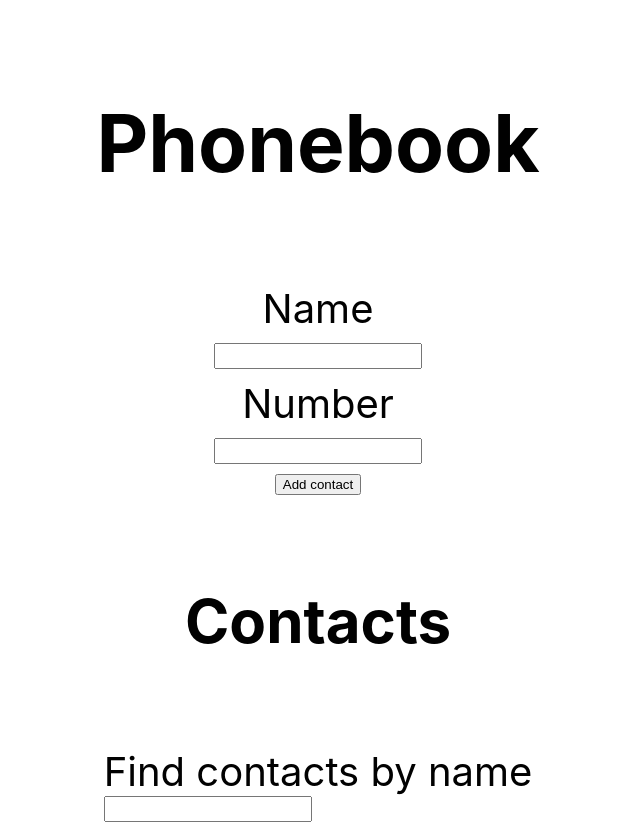
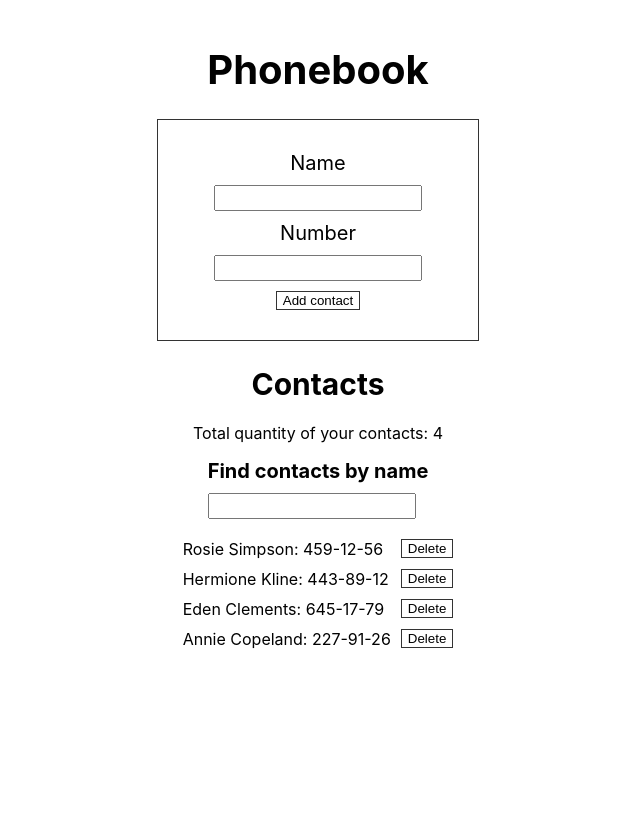
Before and after one commit to MikeBeekeeper/phonebook, a React (Create React App) app: page / in a window 1280 px wide. Shown: the top 824 px of the page, without its empty margins (322-962 px from the left). Built offline with nearby package versions, Linux system fonts and the light colour scheme.

Commit message:
first attempt

```diff
--- a/package.json
+++ b/package.json
@@ -7,6 +7,7 @@
     "@testing-library/jest-dom": "^5.16.3",
     "@testing-library/react": "^12.1.4",
     "@testing-library/user-event": "^13.5.0",
+    "nanoid": "^4.0.1",
     "react": "^18.1.0",
     "react-dom": "^18.1.0",
     "react-scripts": "5.0.1",
--- a/src/components/App.jsx
+++ b/src/components/App.jsx
@@ -1,28 +1,77 @@
 import React, { Component } from "react";
+import { nanoid } from 'nanoid';
+
 import css from './App.module.css';
 import ContactForm from './contactForm/contactForm.js';
 import Filter from './filter/filter.js';
 import ContactList from './contactList/contactList.js';
 export class App extends Component {
   state = {
-  contacts: [
-    {id: 'id-1', name: 'Rosie Simpson', number: '459-12-56'},
-    {id: 'id-2', name: 'Hermione Kline', number: '443-89-12'},
-    {id: 'id-3', name: 'Eden Clements', number: '645-17-79'},
-    {id: 'id-4', name: 'Annie Copeland', number: '227-91-26'},
-  ],
-  filter: '',
-}
+    contacts: [
+      { id: 'id-1', name: 'Rosie Simpson', number: '459-12-56' },
+      { id: 'id-2', name: 'Hermione Kline', number: '443-89-12' },
+      { id: 'id-3', name: 'Eden Clements', number: '645-17-79' },
+      { id: 'id-4', name: 'Annie Copeland', number: '227-91-26' },
+    ],
+    filter: '',
+  };
+
+  getRepeatingName = (name) => {
+   return this.state.contacts.find(contact => contact.name === name)
+  }
+
+  addContact = ({ name, number }) => {
+    const contact = {
+      id: nanoid(),
+      name,
+      number,
+    };
+
+    const repeatingName = this.getRepeatingName(name);
+    if (repeatingName) {
+      return alert(`${name} is already in contacts`)
+    }
+    this.setState(({ contacts }) => ({
+      contacts: [contact, ...contacts]
+    }))
+  };
+
+  changeFilter = e => {
+    this.setState({ filter: e.currentTarget.value })
+  };
+
+  getVisibleContacts = () => {
+    const { filter, contacts } = this.state;
+    const normalazedContact = filter.toLowerCase();
+    return contacts.filter(contact => contact.name.toLowerCase().includes(normalazedContact));
+  };
+
+  deleteContact = (contactId) => {
+    this.setState(prevState => ({
+      contacts: prevState.contacts.filter(contact => contact.id !== contactId)
+    }));
+  };
 
   render() {
+
+    const totalQuantity = this.state.contacts.length;
+    const visibleContacts = this.getVisibleContacts();
     return (
      <div className={css.app}>
   <h1>Phonebook</h1>
-  <ContactForm  />
+        <ContactForm onSubmit={this.addContact} />
 
-  <h2>Contacts</h2>
-  <Filter  />
-        <ContactList contacts={this.state.contacts } />
+        {totalQuantity !== 0 ?
+          <div className={css.contactsWrapper}>
+            <h2>Contacts</h2>
+            <p>Total quantity of your contacts: {totalQuantity}</p>
+        <Filter value={this.state.filter} onChange={this.changeFilter} />
+            <ContactList contacts={visibleContacts} onDeleteContact={this.deleteContact} />
+          </div>
+          :
+          <p>Your contacts will be here</p>
+        }
+
 </div>
    )
   };
--- a/src/components/App.module.css
+++ b/src/components/App.module.css
@@ -1,12 +1,31 @@
 .app {
-    width: 100%;
+    width: 25%;
     height: 100vh;
+    margin: 0 auto;
     display: flex;
     flex-direction: column;
     justify-content: flex-start;
     align-items: center;
-    gap: 40px;
-    font-size: 40px;
+    gap: 20px;
     color: #010101;
     padding-top: 40px;
 }
+
+h1 {
+    margin: 0;
+    padding: 5px;
+    font-size: 40px;
+}
+
+h2 {
+    margin: 0;
+    padding: 5px;
+    font-size: 30px;
+}
+
+.contactsWrapper {
+    display: flex;
+        flex-direction: column;
+        justify-content: center;
+        align-items: center;
+}
--- a/src/components/contactForm/contactForm.js
+++ b/src/components/contactForm/contactForm.js
@@ -1,22 +1,57 @@
+import React, { Component } from "react";
+import { nanoid } from 'nanoid'
+import css from './contactForm.module.css';
 
-import css from '../contactForm/contactForm.module.css';
-const ContactForm = () => {
+export default class ContactForm extends Component {
+    state = {
+        name: '',
+        number: '',
+    }
 
-    return (
-        <form className={css.form}>
-            <labe htmlFor="name" className={css.formLabel}> Name</labe>
+    nameInputId = nanoid();
+    numberInputId = nanoid();
+
+    handleChange = e => {
+        const { name, value } = e.currentTarget;
+
+        this.setState({
+            [name]: value,
+        });
+    };
+
+    handleSubmit = e => {
+        e.preventDefault()
+
+        this.props.onSubmit(this.state)
+        this.reset();
+    };
+
+    reset = () => {
+        this.setState({name:'', number:'',})
+    }
+
+    render() {
+        return (
+        <form className={css.form} onSubmit={this.handleSubmit}>
+            <label htmlFor={this.nameInputId} > Name</label>
                 <input className={css.formInput}
                     type="text"
                     name="name"
+                    id={this.nameInputId}
+                    value={this.state.name}
+                    onChange={this.handleChange}
                     pattern="^[a-zA-Zа-яА-Я]+(([' -][a-zA-Zа-яА-Я ])?[a-zA-Zа-яА-Я]*)*$"
                     title="Name may contain only letters, apostrophe, dash and spaces. For example Adrian, Jacob Mercer, Charles de Batz de Castelmore d'Artagnan"
                     required
                 />
 
-            <label htmlFor="number" className={css.formLabel}> Number</label>
+            <label htmlFor={this.numberInputId}> Number</label>
                 <input className={css.formInput}
                     type="tel"
                     name="number"
+                    id={this.numberInputId}
+                    value={this.state.number}
+                    onChange={this.handleChange}
                     pattern="\+?\d{1,4}?[-.\s]?\(?\d{1,3}?\)?[-.\s]?\d{1,4}[-.\s]?\d{1,4}[-.\s]?\d{1,9}"
                     title="Phone number must be digits and can contain spaces, dashes, parentheses and can start with +"
                     required
@@ -24,6 +59,5 @@ const ContactForm = () => {
             <button type="submit" className={css.submitBtn}>Add contact</button>
         </form>
     )
+    }
 };
-
-export default ContactForm;
--- a/src/components/contactForm/contactForm.module.css
+++ b/src/components/contactForm/contactForm.module.css
@@ -1,18 +1,31 @@
 
 .form {
     width: 100%;
+    height: 25%;
+    padding-top: 10px;
+    padding-bottom: 10px;
     display: flex;
     flex-direction: column;
     justify-content: center;
     align-items: center;
     gap: 10px;
-};
+    border: 1px solid rgb(51, 51, 51);
+}
 
 
-.formLabel {
+label {
     font-size: 20px;
 }
 
-.submitBtn {
-    cursor: pointer;
+input {
+    display: block;
+    width: 200px;
+    height: 20px;
+    bottom: 0.5px solid rgb(51, 51, 51);;
+    outline: transparent;
+    font-size: 14px;
 }
+
+input:focus {
+    transform: scale(1.2);
+}
--- a/src/components/contactList/contactList.js
+++ b/src/components/contactList/contactList.js
@@ -1,13 +1,14 @@
 
 import css from '../contactList/contactList.module.css';
 
-const ContactList = ({ contacts }) => {
+const ContactList = ({ contacts, onDeleteContact }) => {
 
     return (
-        <ul>
+        <ul className={css.contactList}>
             {contacts.map(contact => (
-                <li key={contact.id}>
-                    {contact.name}: {contact.number}
+                <li key={contact.id} className={css.contactListItem}>
+                   <div> {contact.name}: {contact.number}</div>
+                    <button type="button" className={css.deleteBtn} onClick={() => onDeleteContact(contact.id)} >Delete</button>
                 </li>
             )) }
         </ul>
--- a/src/components/contactList/contactList.module.css
+++ b/src/components/contactList/contactList.module.css
@@ -0,0 +1,21 @@
+
+.contactList {
+width: 100%;
+list-style: none;
+margin: 0;
+margin-top:20px;
+padding:0;
+display: flex;
+flex-direction: column;
+justify-content: center;
+align-items: center;
+gap: 10px;
+}
+
+.contactListItem {
+width: 100%;
+display: flex;
+justify-content: space-between;
+align-items: start;
+gap: 10px;
+}
--- a/src/components/filter/filter.js
+++ b/src/components/filter/filter.js
@@ -1,12 +1,14 @@
 
 import css from '../filter/filter.module.css';
 
-const Filter = () => {
+const Filter = ({value, onChange}) => {
 
     return (
-        <label> Find contacts by name
-            <input type="text" />
-        </label>
+        <div className={css.filterWrapper}>
+        <label> <b>Find contacts by name</b>
+                <input type="text" value={value} onChange={onChange} className={css.filterInput } />
+            </label>
+        </div>
     )
 
 };
--- a/src/components/filter/filter.module.css
+++ b/src/components/filter/filter.module.css
@@ -0,0 +1,11 @@
+
+.filterWrapper {
+    display: flex;
+    flex-direction: column;
+    justify-content: center;
+    align-items: center;
+}
+
+.filterInput {
+    margin-top: 10px;
+}
--- a/src/index.css
+++ b/src/index.css
@@ -14,11 +14,15 @@ code {
     monospace;
 }
 
-input {
-  display: block;
-    width: 200px;
-    height: 20px;
-    /* border: transparent; */
-    outline: transparent;
-    font-size: 14px;
+button{
+  cursor: pointer;
+  background-color: transparent;
+  border: 1px solid rgb(51, 51, 51);
 }
+
+button:hover {
+  transform: scale(1.2);
+    background-color: rgb(204, 163, 241);
+    color: white;
+    border: 1px solid white;
+  }
```
Also changed, not shown: 1 other file (tests, documents, lock files or other folders).
